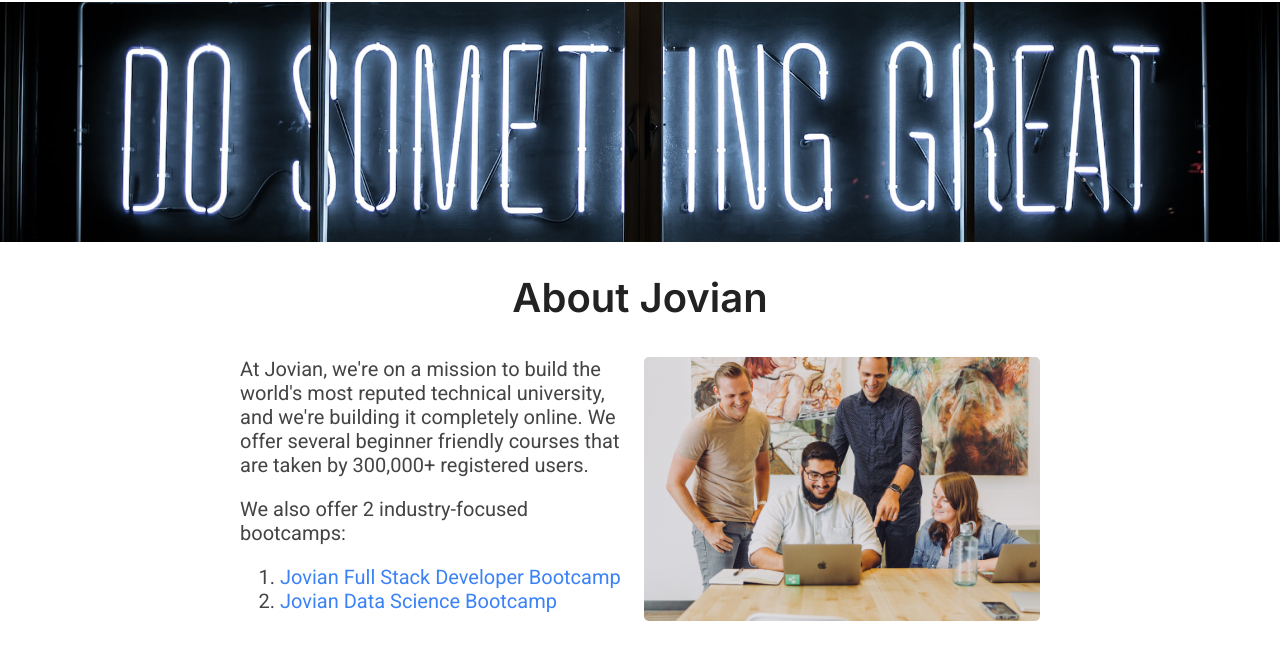
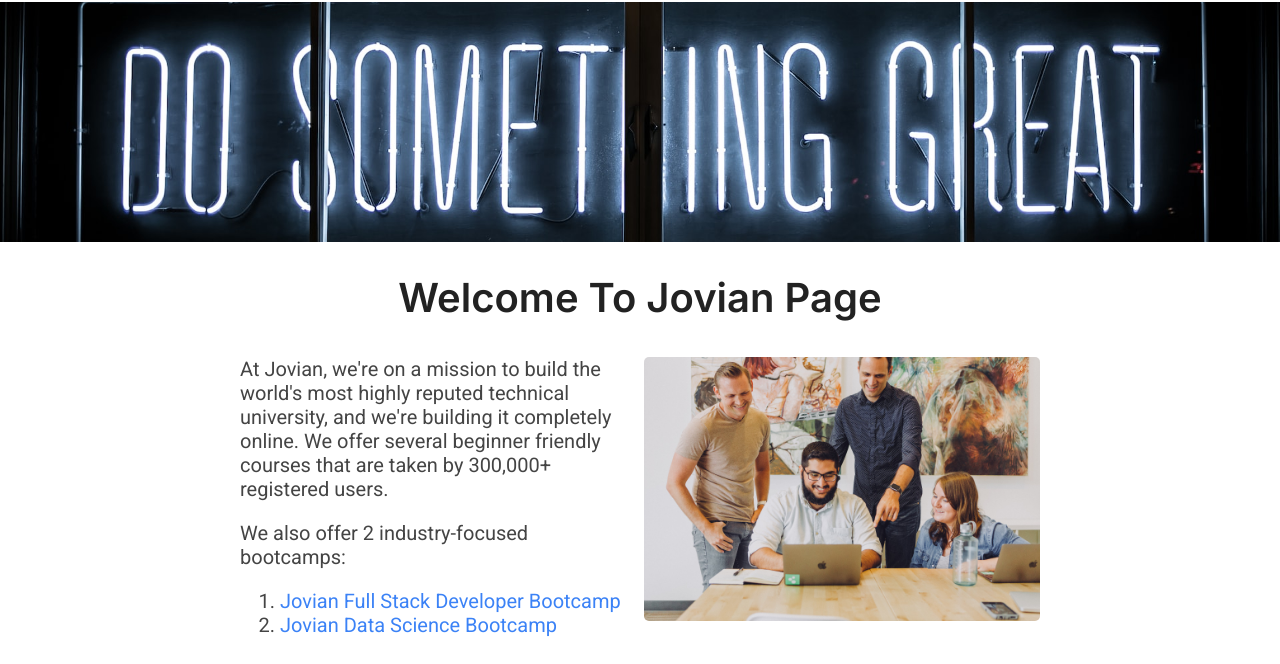
Before and after one commit to Enigmatic-Echo/Jovion-Careers-Site-Live, a plain HTML site: page src/index.html in a window 1280 px wide. Shown: the part 48-712 px from the top of the page. Drawn offline with Linux system fonts and the light colour scheme.

Commit message:
Update index.html
1. change About Jovian
2. change the description of the website

```diff
--- a/src/index.html
+++ b/src/index.html
@@ -30,14 +30,14 @@
     <img id="banner" src="banner.jpg" alt="Banner" height="240">
 
     <h1>
-        About Jovian
+        Welcome To Jovian Page
     </h1>
 
     <div id="about">
         <div id="description">
             <p style="margin-top: 0;">
                 At Jovian, we're on a mission to build
-                the world's most reputed technical
+                the world's most highly reputed technical
                 university, and we're building it completely
                 online. We offer several beginner friendly
                 courses that are taken by 300,000+ registered
```
